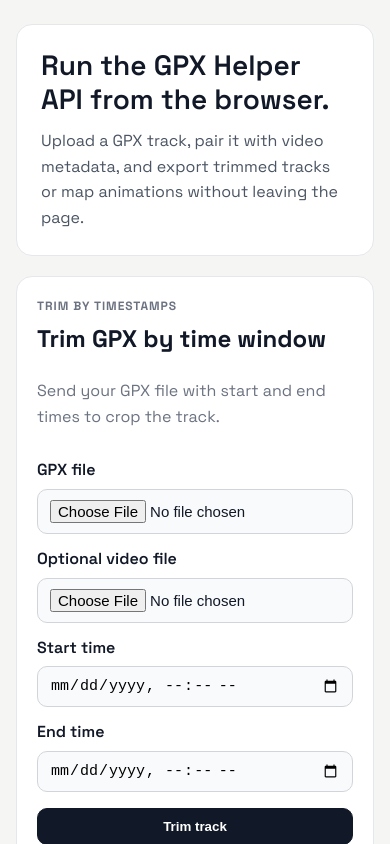
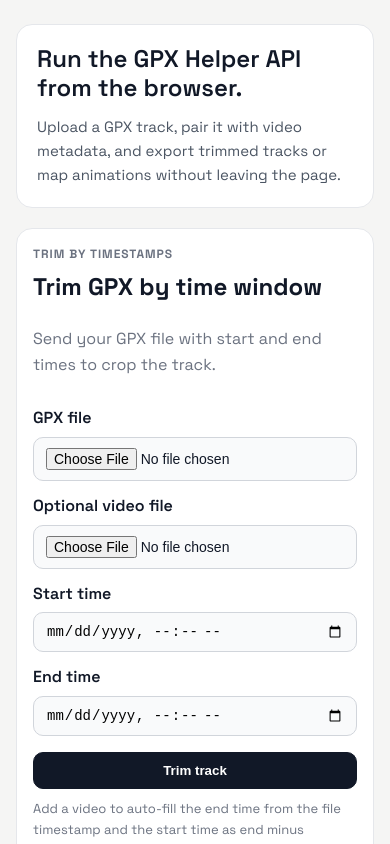
Before and after one commit to PooriaT/GPX_helper, a Svelte app in the folder frontend/: page / in a window 390 px wide. Shown: the top 844 px of the page. Built offline with nearby package versions, Linux system fonts and the light colour scheme; no server answers.

Commit message:
Add responsive layout tweaks

```diff
--- a/frontend/src/app.css
+++ b/frontend/src/app.css
@@ -272,9 +272,43 @@ select:focus {
   .page-shell {
     padding: 24px 16px 64px;
   }
+
+  .hero {
+    padding: 20px;
+  }
+
+  .tool-grid {
+    grid-template-columns: 1fr;
+  }
+
+  .tool-card.wide {
+    grid-column: auto;
+  }
 }
 
 @media (max-width: 560px) {
+  .hero h1 {
+    font-size: clamp(24px, 6vw, 32px);
+  }
+
+  .lede {
+    font-size: 15px;
+  }
+
+  .panel,
+  .tool-card {
+    padding: 16px;
+  }
+
+  .form-grid {
+    grid-template-columns: 1fr;
+  }
+
+  input,
+  select {
+    font-size: 14px;
+  }
+
   .input-row {
     grid-template-columns: 1fr;
   }
@@ -286,4 +320,9 @@ select:focus {
   .form-actions {
     align-items: flex-start;
   }
+
+  .site-footer {
+    flex-direction: column;
+    align-items: flex-start;
+  }
 }
```
